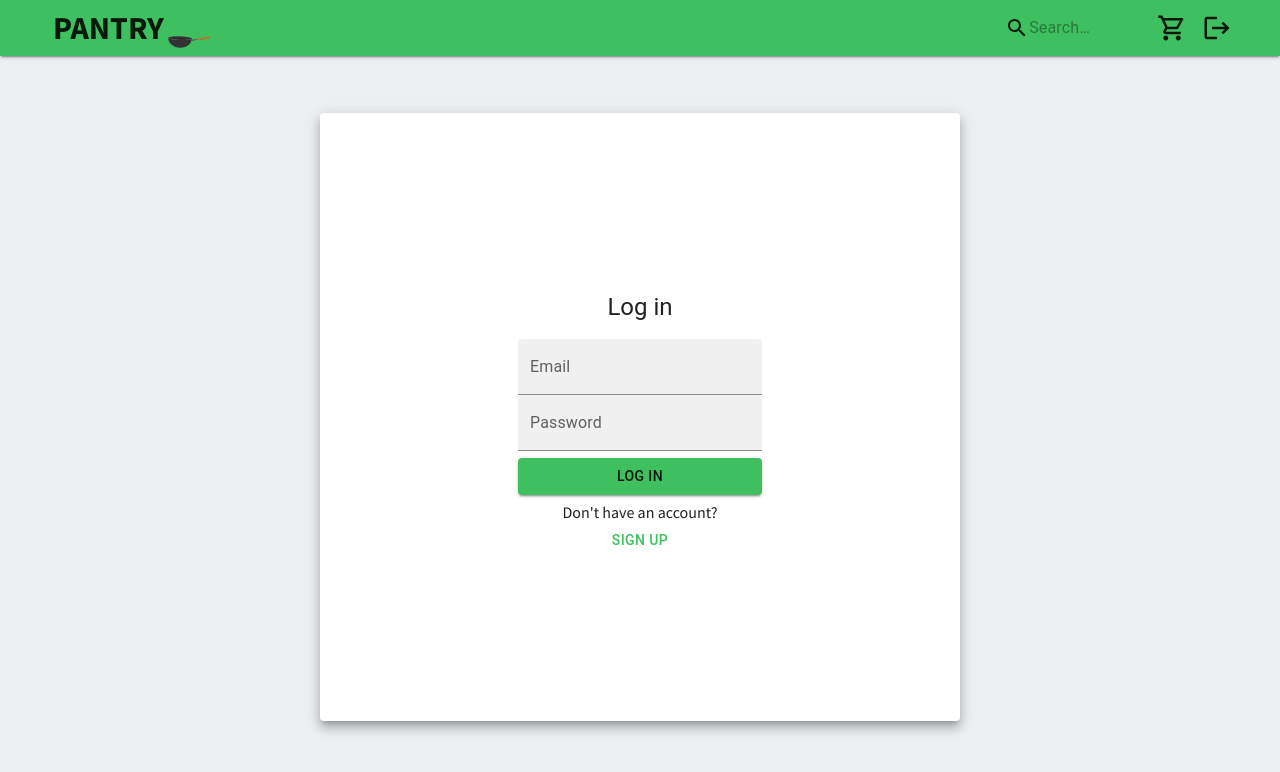
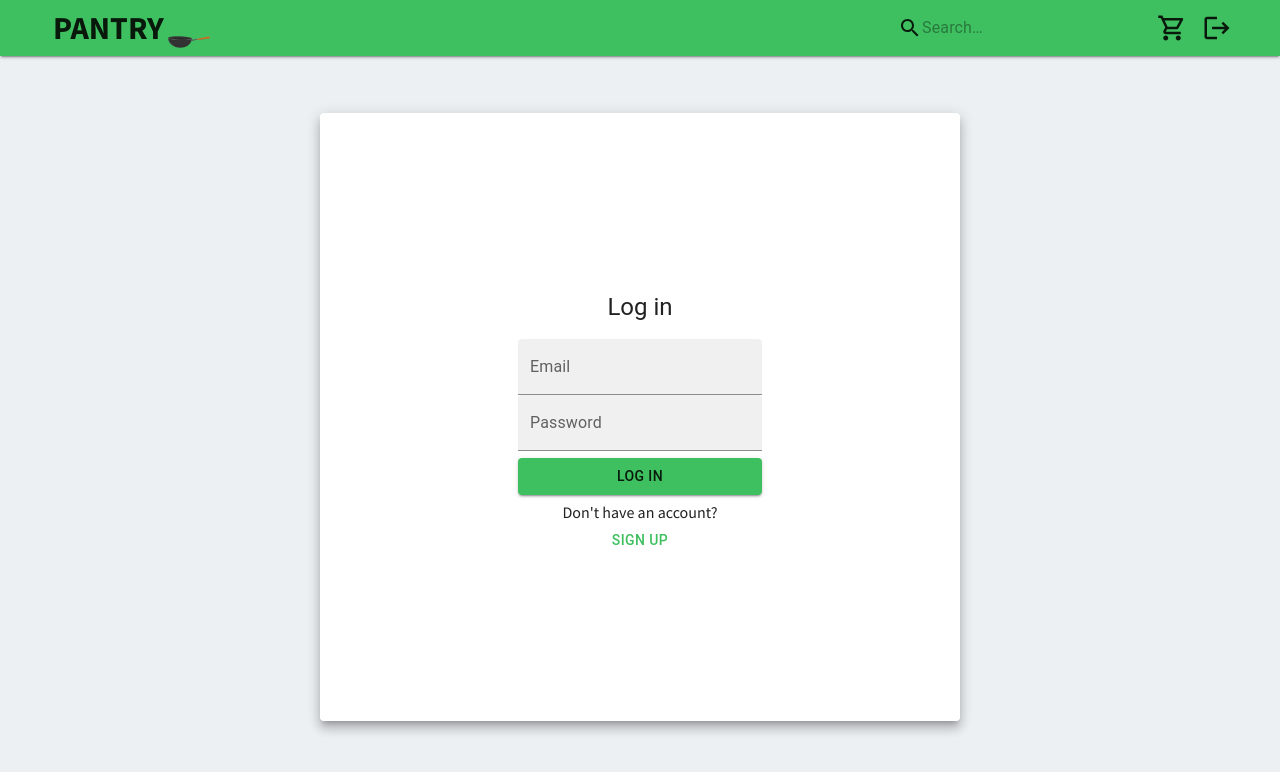
Before and after one commit to EdjannCuevas/pantry, a React (Create React App) app in the folder client/: page /login in a window 1280 px wide. Shown: the top 772 px of the page. Built offline with nearby package versions, Linux system fonts and the light colour scheme; no server answers; sample sign-in values are in the browser's storage.

Commit message:
feat: remove home button

```diff
--- a/client/src/Styles/Navbar.css
+++ b/client/src/Styles/Navbar.css
@@ -27,14 +27,14 @@
 }
 
 .button__container {
-    width: 80%;
+    width: 50%;
     display: flex;
     justify-content: flex-start;
     align-items: center;
 }
 
 .search__logout {
-    width: 20%;
+    width: 50%;
     display: flex;
     justify-content: flex-end;
     align-items: center;
```
